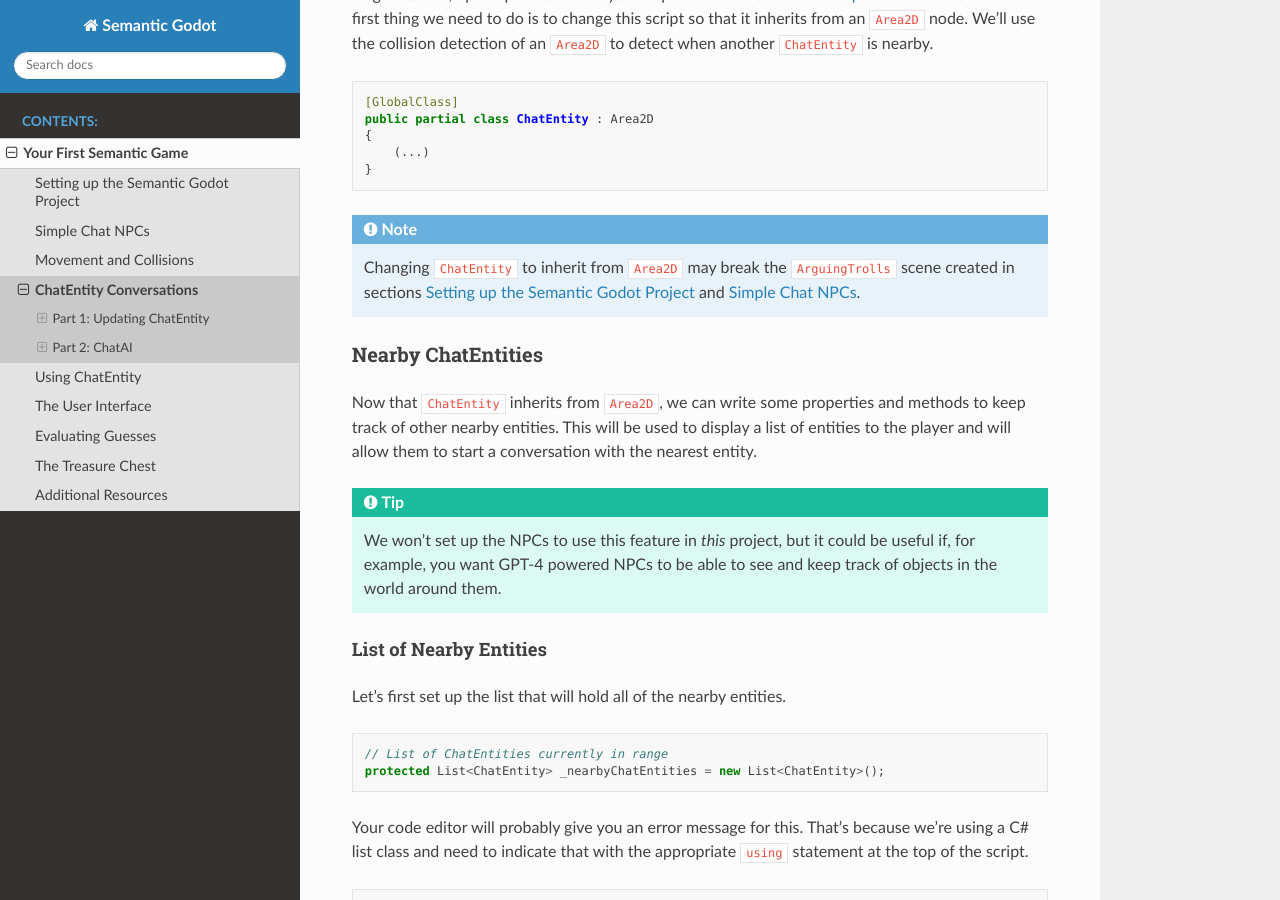
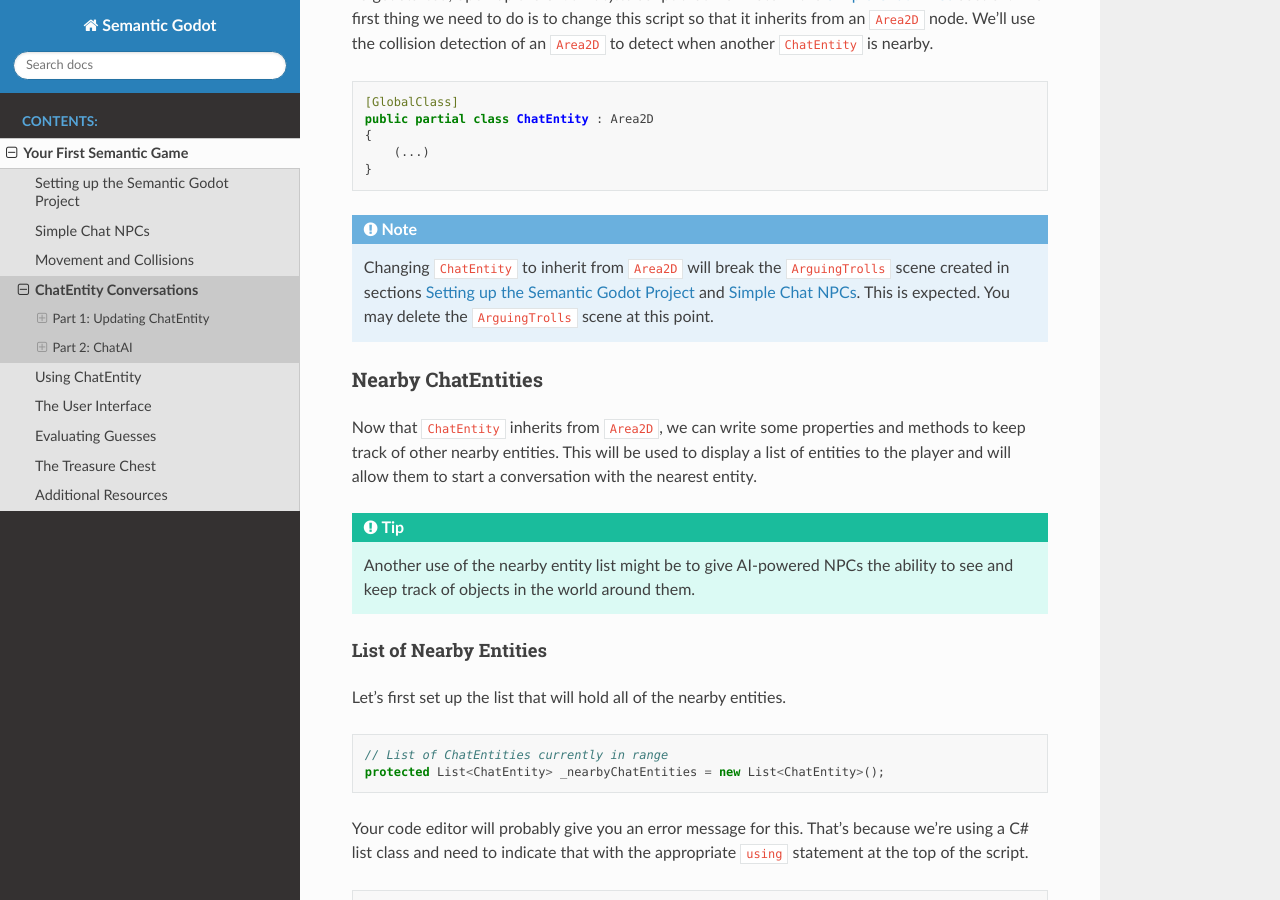
Before and after one commit to RaiderSoft/semantic-godot, a Sphinx documentation site: the page built from docs/first_semantic_game/04.chatEntity_conversations.rst, in a window 1280 px wide and 900 px high, scrolled down 404 px. Built offline with Sphinx 7.4.7 and the Read the Docs theme 2.0.0, drawn with Linux system fonts in a browser that asks for light colours.

Commit message:
Apply suggestions from code review
Co-authored-by: Daniel DeFreez <defreez@users.noreply.github.com>

```diff
--- a/docs/first_semantic_game/04.chatEntity_conversations.rst
+++ b/docs/first_semantic_game/04.chatEntity_conversations.rst
@@ -26,8 +26,9 @@ section. The first thing we need to do is to change this script so that it inher
 
 .. note::
 
-    Changing ``ChatEntity`` to inherit from ``Area2D`` may break the ``ArguingTrolls`` scene
-    created in sections :doc:`01.project_setup` and :doc:`02.simple_chat_npcs`.
+    Changing ``ChatEntity`` to inherit from ``Area2D`` will break the ``ArguingTrolls`` scene
+    created in sections :doc:`01.project_setup` and :doc:`02.simple_chat_npcs`. This is expected.
+    You may delete the ``ArguingTrolls`` scene at this point.
 
 Nearby ChatEntities
 ^^^^^^^^^^^^^^^^^^^
@@ -38,9 +39,7 @@ will allow them to start a conversation with the nearest entity.
 
 .. tip::
 
-    We won't set up the NPCs to use this feature in *this* project, but it could be useful if, for
-    example, you want GPT-4 powered NPCs to be able to see and keep track of objects in the world
-    around them.
+    Another use of the nearby entity list might be to give AI-powered NPCs the ability to see and keep track of objects in the world around them.
 
 List of Nearby Entities
 """""""""""""""""""""""
```
